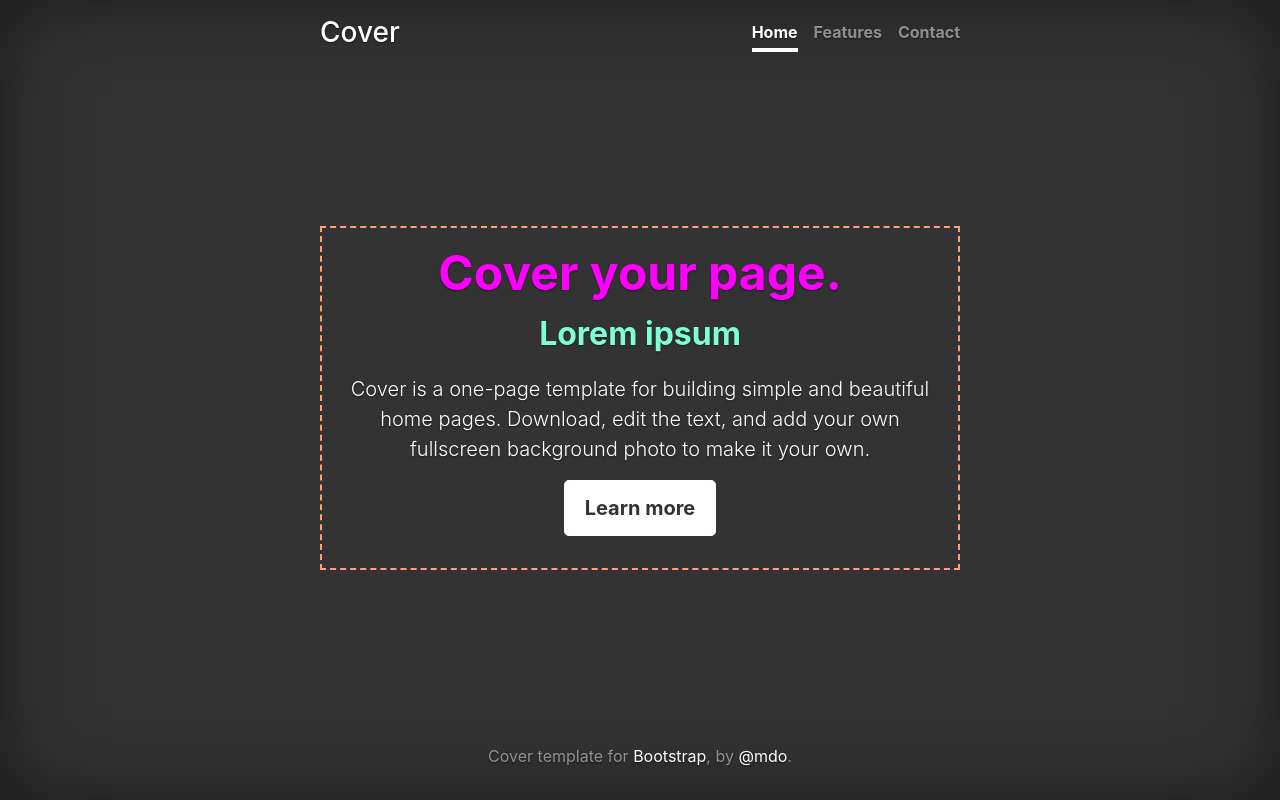
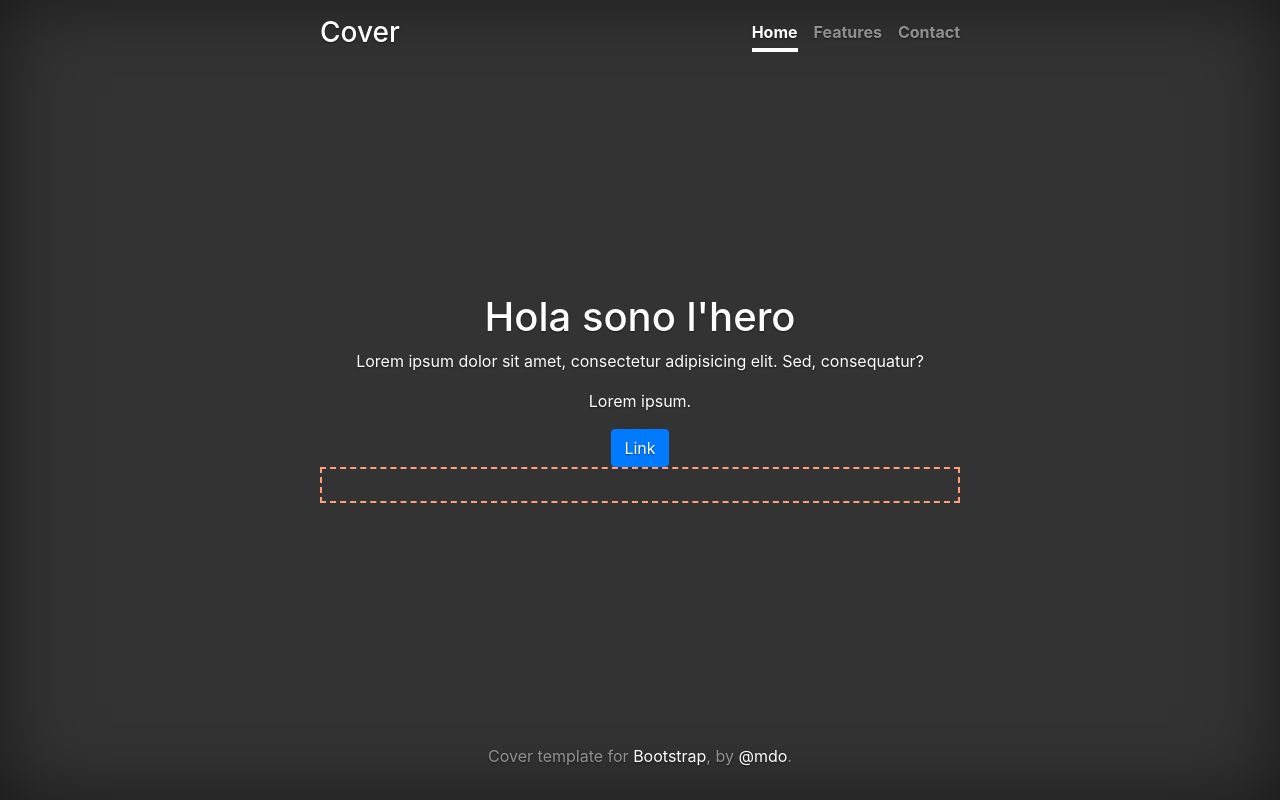
Before and after one commit to astagi/bleahtest, a website: page index.html in a window 1280 px wide. Drawn offline with nearby package versions, Linux system fonts and the light colour scheme; files that its build step writes are made by us from their sources.

Commit message:
Some BEM

```diff
--- a/index.html
+++ b/index.html
@@ -29,13 +29,34 @@
         </div>
       </header>
 
-      <main role="main" class="inner cover content">
-        <h1 class="content__title">Cover your page.</h1>
-        <p class="content__text">Lorem ipsum</p>
-        <p class="lead">Cover is a one-page template for building simple and beautiful home pages. Download, edit the text, and add your own fullscreen background photo to make it your own.</p>
-        <p class="lead">
-          <a href="#" class="btn btn-lg btn-secondary">Learn more</a>
-        </p>
+      <main role="main" class="main">
+
+        <section class='hero'>
+          <h1 class='hero__title'>
+            Hola sono l'hero
+          </h1>
+          <div>
+            <i class="fa fa-clock"></i>
+            <p class="hero__content--text">
+              Lorem ipsum dolor sit amet, consectetur adipisicing elit. Sed, consequatur?
+            </p>
+            <p class="hero__content--text-offcolor">
+              Lorem ipsum.
+            </p>
+            <a href="" class="btn btn-primary hero_content__btn">
+              Link
+            </a>
+          </div>
+        </section>
+
+        <section class="content">
+
+        </section>
+
+        <section class="slide">
+
+        </section>
+
       </main>
 
       <footer class="mastfoot mt-auto">
```
